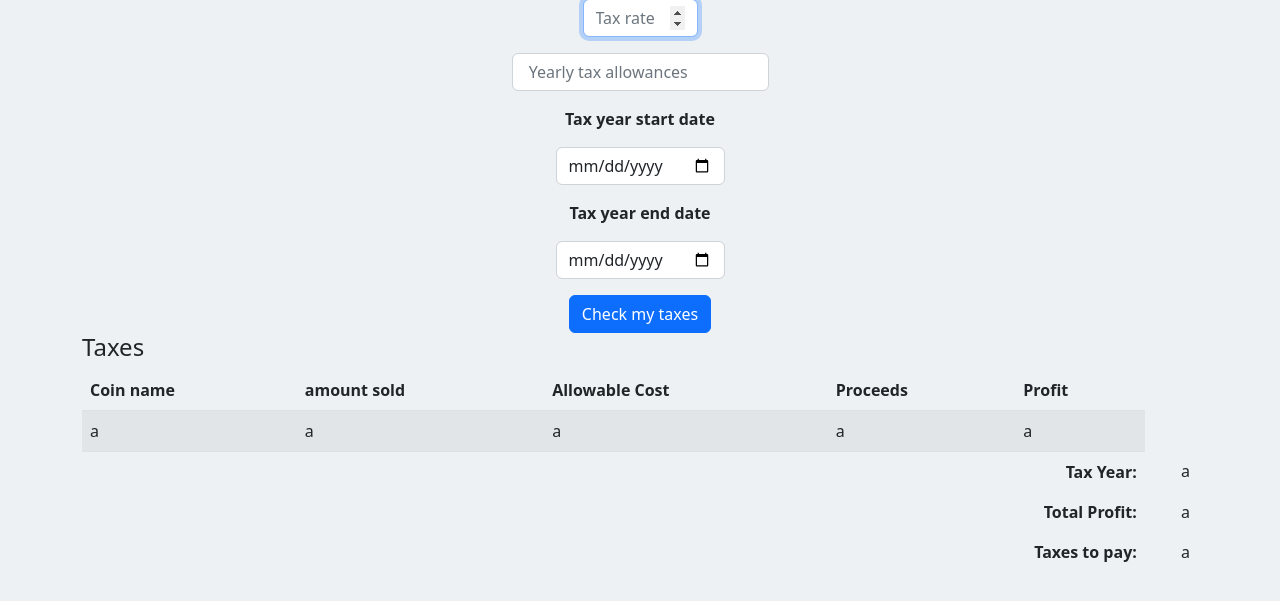
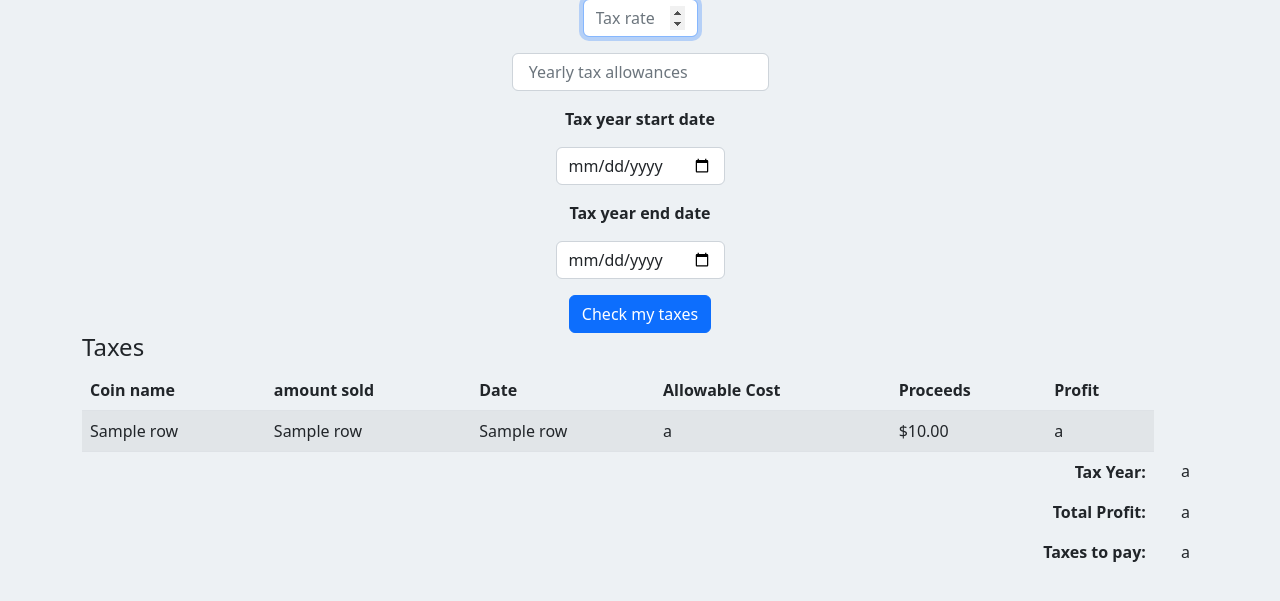
Before and after one commit to AleixMJ/cryptotax, a Flask app: template templates/tax.html in a window 1280 px wide. Shown: the part 104-705 px from the top of the page. Run offline with Flask 2, Linux system fonts and the light colour scheme; the template is opened without the code that fills it: most values are stand-ins (such as "Sample title", 1, 10 or a date in 2020).

Commit message:
working on tax calculations and datetime for dates management

```diff
--- a/app.py
+++ b/app.py
@@ -6,6 +6,7 @@ import mplfinance as mpf
 from PIL import Image
 from flask_session import Session
 from werkzeug.security import check_password_hash, generate_password_hash
+from datetime import datetime
 
 
 from functions import draw_chart, check_coin, percentage, uppercase, usd, get_db, query_db, login_required, error
@@ -168,7 +169,8 @@ def transactions():
         #Add data to history table
         info = cg.get_coin_by_id(coin_name)
         db = get_db()
-        db.execute("INSERT INTO history (user_id, coin_name, symbol, number_coins, transaction_size, price_coin, currency, purchase_day) VALUES (?, ?, ?, ?, ?, ?, ?, ?)", (session["user_id"][0], info["id"], info["symbol"], number_coins, transaction_size, price_coin, currency, purchase_day))
+        db.execute("INSERT INTO history (user_id, coin_name, symbol, number_coins, transaction_size, price_coin, currency, purchase_day) VALUES (?, ?, ?, ?, ?, ?, ?, ?)",
+                    (session["user_id"][0], info["id"], info["symbol"], number_coins, transaction_size, price_coin, currency, purchase_day))
         db.commit()
 
         #Add data to portfolio table
@@ -186,7 +188,8 @@ def transactions():
 
                     return error("not enough balance")
 
-            db.execute("INSERT INTO portfolio (user_id, coin_name, symbol, coins, total_cost) VALUES (?, ?, ?, ?, ?)", (session["user_id"][0], info["id"], info["symbol"], number_coins,transaction_size))
+            db.execute("INSERT INTO portfolio (user_id, coin_name, symbol, coins, total_cost) VALUES (?, ?, ?, ?, ?)",
+                        (session["user_id"][0], info["id"], info["symbol"], number_coins,transaction_size))
             db.commit()
         return redirect("/transactions")
 
@@ -208,14 +211,16 @@ def tax():
 
         rate = request.form.get("rate")
         allowance = request.form.get("allowance")
-        start = request.form.get("tax_year_start")
-        end = request.form.get("tax_year_end")
+        start = datetime.strptime(request.form.get("tax_year_start"),  "%Y-%m-%d").date()
+        end = datetime.strptime(request.form.get("tax_year_end"),  "%Y-%m-%d").date()
 
         print(session["user_id"][0])
-        transactions = query_db("SELECT * FROM history WHERE user_id = ?", [session["user_id"][0]], one=False)
+        transactions = query_db("SELECT * FROM history WHERE user_id = ? AND number_coins < 0 ",
+                                [session["user_id"][0]], one=False)
         print(transactions)
-
-        return render_template("tax.html")
+        print(type(transactions[0][7]))
+        print(transactions[0][7])
+        return render_template("tax.html", transactions=transactions)
 
     else:
         return render_template("tax.html")
--- a/templates/tax.html
+++ b/templates/tax.html
@@ -36,6 +36,7 @@
             <tr>
                 <th scope="col">Coin name</th>
                 <th scope="col">amount sold</th>
+                <th scope="col">Date</th>
                 <th scope="col">Allowable Cost</th>
                 <th scope="col">Proceeds</th>
                 <th scope="col">Profit</th>
@@ -44,10 +45,11 @@
         <tbody>
             {% for row in transactions %}
             <tr>
+                <td > {{row[5].capitalize()}} </td>
+                <td > {{row[2]}} </td>
+                <td > {{row[7]}} </td>
                 <td > a </td>
-                <td > a </td>
-                <td > a </td>
-                <td > a </td>
+                <td > {{row[3] | usd}} </td>
                 <td > a</td>
             </tr>
             {% endfor %}
```
